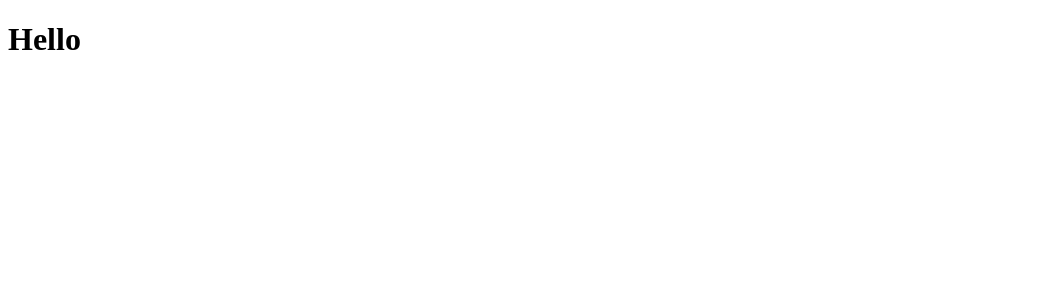
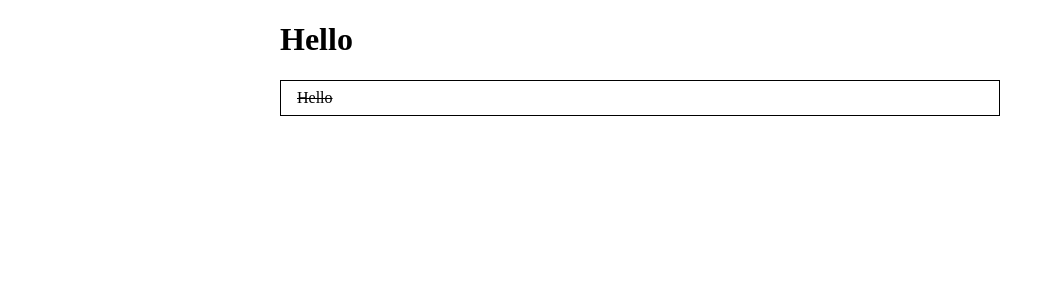
Before and after one commit to matobeno1/simple-todo-app, a React (Create React App) app: page / in a window 1280 px wide. Shown: the top 300 px of the page, without its empty margins (0-1055 px from the left). Built offline with nearby package versions, Linux system fonts and the light colour scheme.

Commit message:
App css, TodoComponent css

```diff
--- /dev/null
+++ b/src/App.module.css
@@ -0,0 +1,4 @@
+.root {
+    max-width: 720px;
+    margin: auto;
+}
--- a/src/App.tsx
+++ b/src/App.tsx
@@ -1,8 +1,11 @@
 import React, { FunctionComponent } from "react";
+import { TodoComponent } from "./components/TodoComponent";
+import classes from "./App.module.css";
 
 const App: FunctionComponent = () => (
-	<div className="App">
+	<div className={classes.root}>
 		<h1>Hello</h1>
+		<TodoComponent>Hello</TodoComponent>
 	</div>
 );
 
--- a/src/components/TodoComponent/TodoComponent.module.css
+++ b/src/components/TodoComponent/TodoComponent.module.css
@@ -1,3 +1,9 @@
-.complete {
+.root {
+    border: 1px solid #000;
+    padding: .5rem 1rem;
+    margin-bottom: .5rem;
+}
+
+.completed {
     text-decoration: line-through;
 }
--- a/src/components/TodoComponent/TodoComponent.tsx
+++ b/src/components/TodoComponent/TodoComponent.tsx
@@ -1,27 +1,20 @@
 import React, { FunctionComponent, PropsWithChildren } from "react";
 import classes from "./TodoComponent.module.css";
-import classNames from "classnames/bind";
+import classNames from "classnames";
 
 export type TodoComponentProps = PropsWithChildren<{
-	isComplete?: boolean;
+	completed?: boolean;
 }>
 
-const styles = {
-	isComplete: classes.complete
-};
-
-const cx = classNames.bind(styles);
-
 export const TodoComponent: FunctionComponent<TodoComponentProps> = ({
-	isComplete = false,
+	completed = true,
+	children,
 }) => {
 	return (
-		<div className={
-			cx({
-				isComplete,
-			})
-		}>
-			{isComplete ? "complete" : "incomplete"}
+		<div className={classNames(classes.root, {
+			[classes.completed]: completed,
+		})}>
+			{children}
 		</div>
 	);
 };
--- /dev/null
+++ b/src/components/TodoComponent/index.ts
@@ -0,0 +1 @@
+export { TodoComponent } from "./TodoComponent";
```
